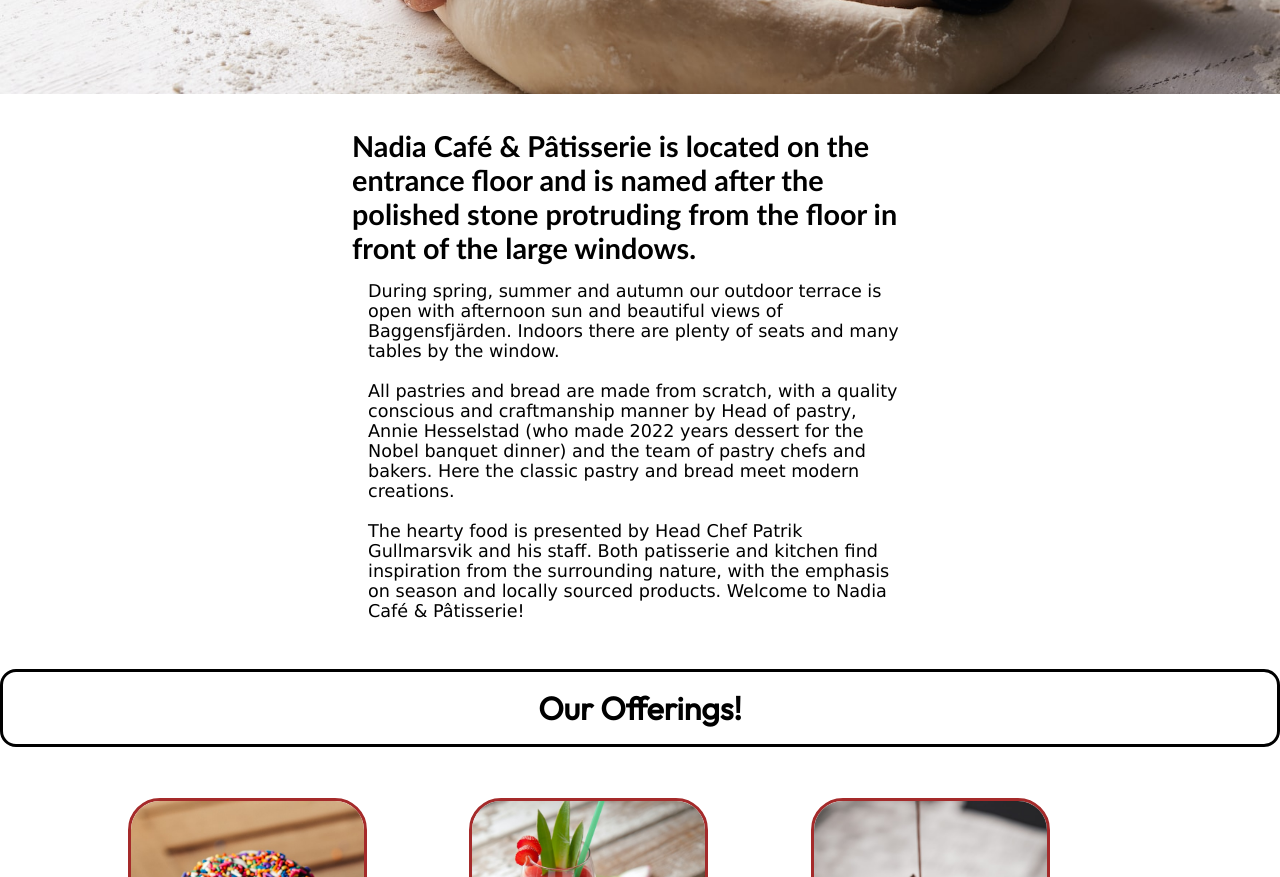
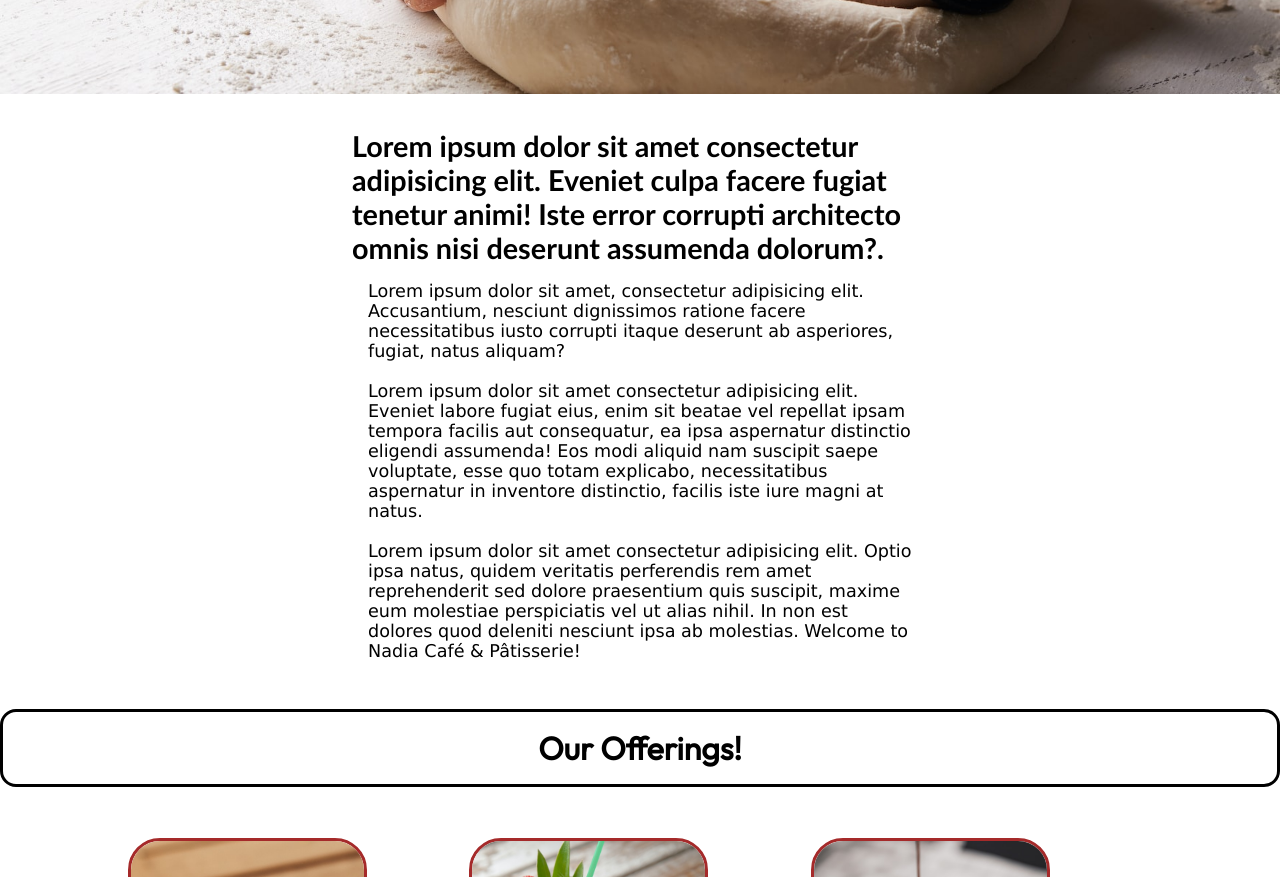
Before and after one commit to fluence04/bakery, a plain HTML site: page index.html in a window 1280 px wide. Shown: the part 640-1517 px from the top of the page. Drawn offline with Linux system fonts and the light colour scheme; a web font is replaced by a local one.

Commit message:
changed cafe desc to lorem ipsum

```diff
--- a/index.html
+++ b/index.html
@@ -32,16 +32,13 @@
 
         <div class = "cafeDescription">
             <p class = "mainDescription">
-                Nadia Café & Pâtisserie is located on the entrance floor and is named after the polished stone
-                protruding from the floor in front of the large windows.
+             Lorem ipsum dolor sit amet consectetur adipisicing elit. Eveniet culpa facere fugiat tenetur animi! Iste error corrupti architecto omnis nisi deserunt assumenda dolorum?.
                 <p class = "childDescription">
-                    During spring, summer and autumn our outdoor terrace is open with afternoon sun and beautiful
-                     views of Baggensfjärden. Indoors there are plenty of seats and many tables by the window.<br><br>
+                    Lorem ipsum dolor sit amet, consectetur adipisicing elit. Accusantium, nesciunt dignissimos ratione facere necessitatibus iusto corrupti itaque deserunt ab asperiores, fugiat, natus aliquam?<br><br>
 
-                All pastries and bread are made from scratch, with a quality conscious and craftmanship manner by
-            Head of pastry, Annie Hesselstad (who made 2022 years dessert for the Nobel banquet dinner) and the team of pastry chefs and bakers. Here the classic pastry and bread meet modern creations.
+                Lorem ipsum dolor sit amet consectetur adipisicing elit. Eveniet labore fugiat eius, enim sit beatae vel repellat ipsam tempora facilis aut consequatur, ea ipsa aspernatur distinctio eligendi assumenda! Eos modi aliquid nam suscipit saepe voluptate, esse quo totam explicabo, necessitatibus aspernatur in inventore distinctio, facilis iste iure magni at natus.
 
-<br><br>The hearty food is presented by Head Chef Patrik Gullmarsvik and his staff. Both patisserie and kitchen find inspiration from the surrounding nature, with the emphasis on season and locally sourced products.
+<br><br>Lorem ipsum dolor sit amet consectetur adipisicing elit. Optio ipsa natus, quidem veritatis perferendis rem amet reprehenderit sed dolore praesentium quis suscipit, maxime eum molestiae perspiciatis vel ut alias nihil. In non est dolores quod deleniti nesciunt ipsa ab molestias.
 
 Welcome to Nadia Café & Pâtisserie!
                 </p>
```
